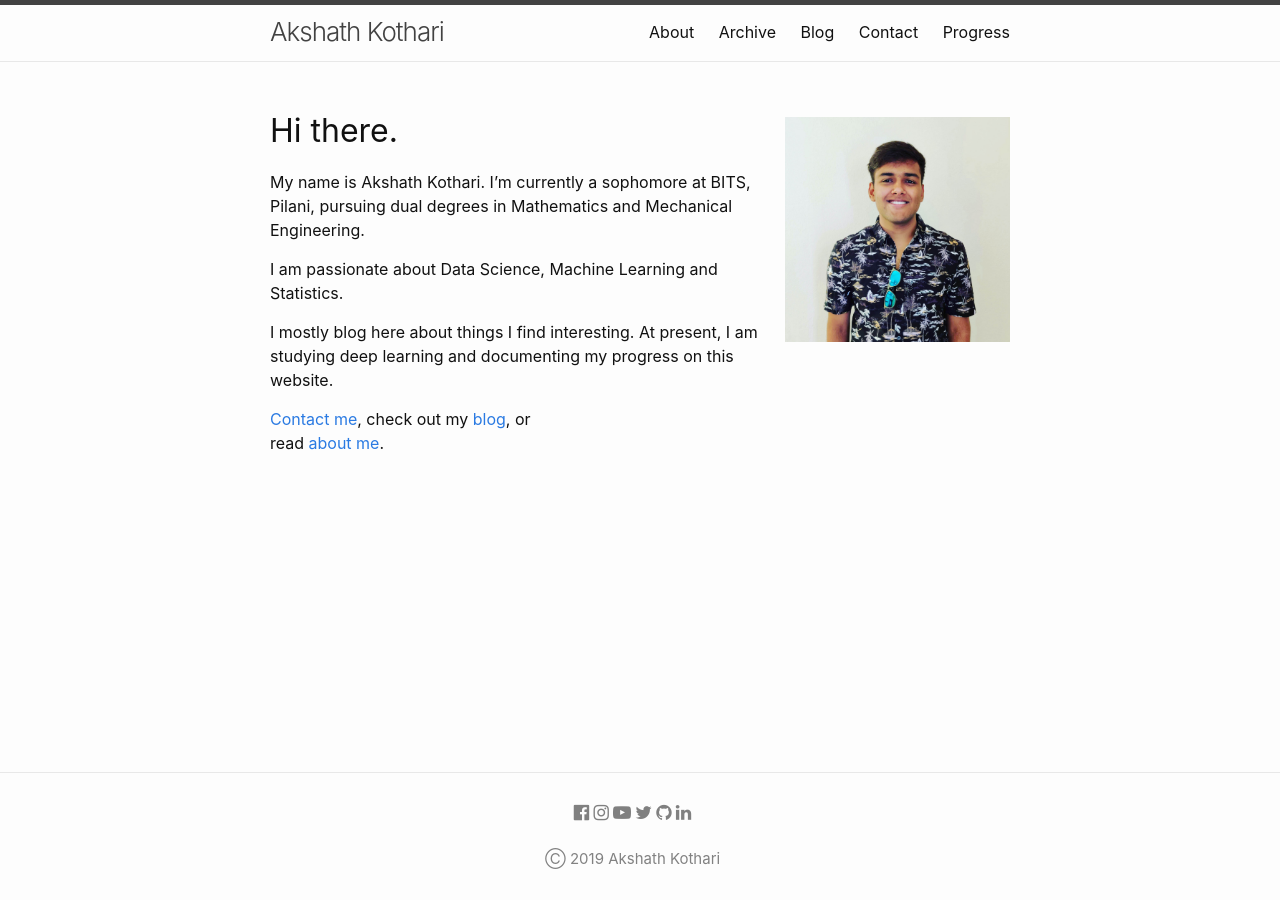
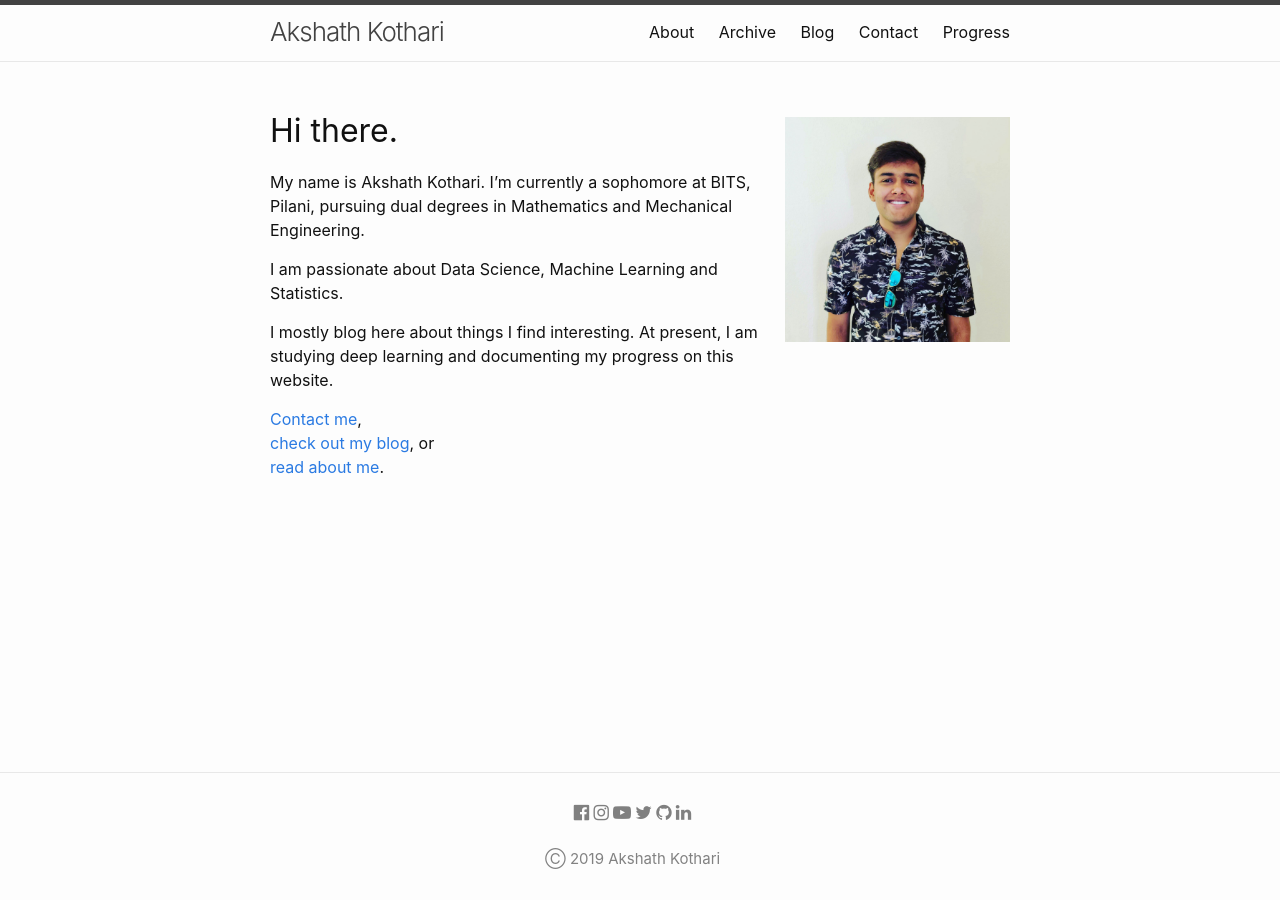
Before and after one commit to ricekot/ricekot.github.io, a Jekyll site: the page built from index.md, in a window 1280 px wide. Built offline with Jekyll 4.4.1, drawn with Linux system fonts in a browser that asks for light colours.

Commit message:
Update formatting

```diff
--- a/index.md
+++ b/index.md
@@ -13,5 +13,5 @@ I am passionate about Data Science, Machine Learning and Statistics.
 I mostly blog here about things I find interesting. At present, I am studying deep learning and documenting my progress on this website.
 
 [Contact me](/contact/),
-check out my [blog](/blog/index.html), or
-read [about me](/about/).
+[check out my blog](/blog/index.html), or
+[read about me](/about/).
```
